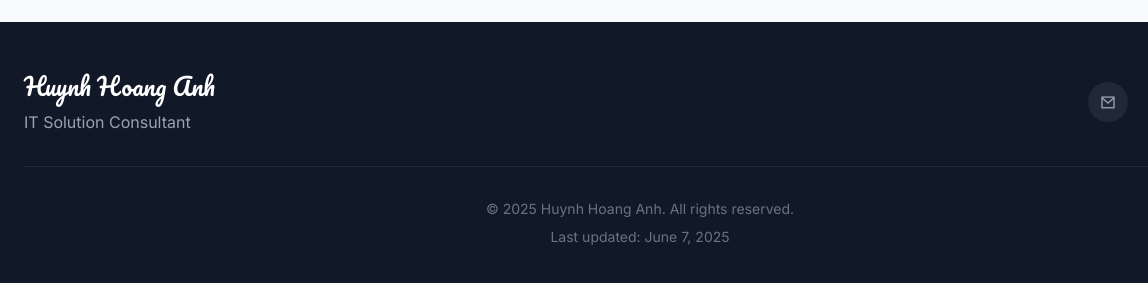
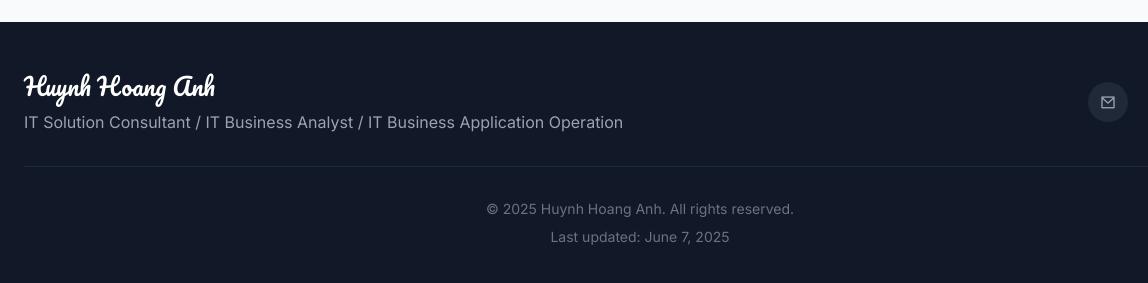
Before and after one commit to hhoanganh/hhoanganh.github.io, a plain HTML site: page index.html in a window 1280 px wide. Shown: the part 4932-5215 px from the top of the page, 0-1148 px from the left. Drawn offline with nearby package versions, Linux system fonts and the light colour scheme.

Commit message:
Update index.html

```diff
--- a/index.html
+++ b/index.html
@@ -894,7 +894,7 @@
             <div class="text-2xl font-['Pacifico'] text-white mb-2">
               Huynh Hoang Anh
             </div>
-            <p class="text-gray-400">IT Solution Consultant</p>
+            <p class="text-gray-400">IT Solution Consultant / IT Business Analyst / IT Business Application Operation</p>
           </div>
           <div class="flex space-x-6">
             <a
```
